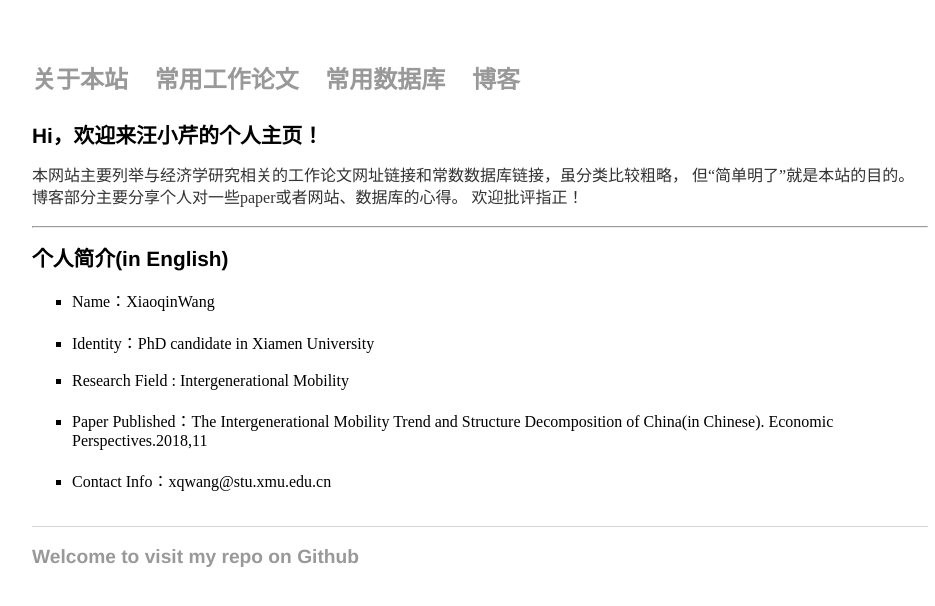
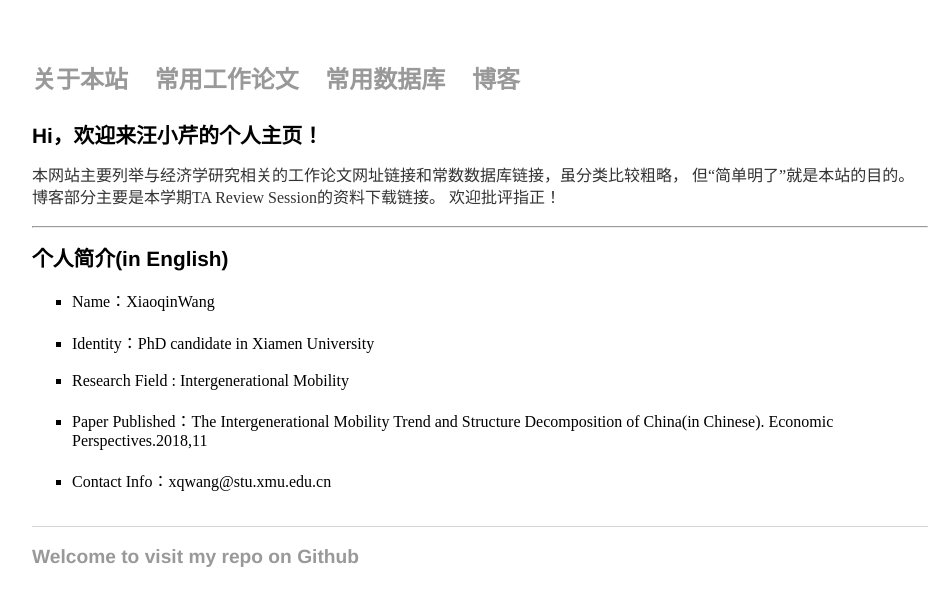
Before and after one commit to trustxiaoqinwang/trustxiaoqinwang.github.io, a Jekyll site: the page built from index.html, in a window 1280 px wide. Shown: the top 606 px of the page, without its empty margins (160-1095 px from the left). Built offline with Jekyll 4.4.1, drawn with Linux system fonts in a browser that asks for light colours.

Commit message:
update review session3

```diff
--- a/index.html
+++ b/index.html
@@ -5,7 +5,7 @@ title: XiaoqinWang's Homepage
 <div class="blurb">
 	<h1>Hi，欢迎来汪小芹的个人主页！</h1>
 	<p>本网站主要列举与经济学研究相关的工作论文网址链接和常数数据库链接，虽分类比较粗略，
-		但“简单明了”就是本站的目的。博客部分主要分享个人对一些paper或者网站、数据库的心得。
+		但“简单明了”就是本站的目的。博客部分主要是本学期TA Review Session的资料下载链接。
 		欢迎批评指正！</p>
 </div><!-- /.blurb -->
 
```
Also changed, not shown: _posts/2019-03-22-revision3.md (added, +8 -0 lines).
